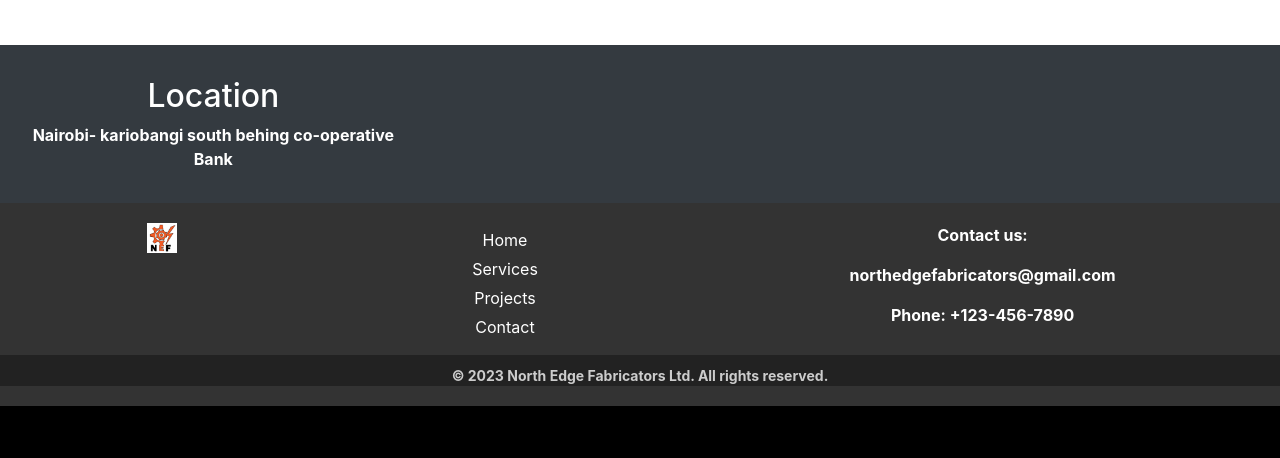
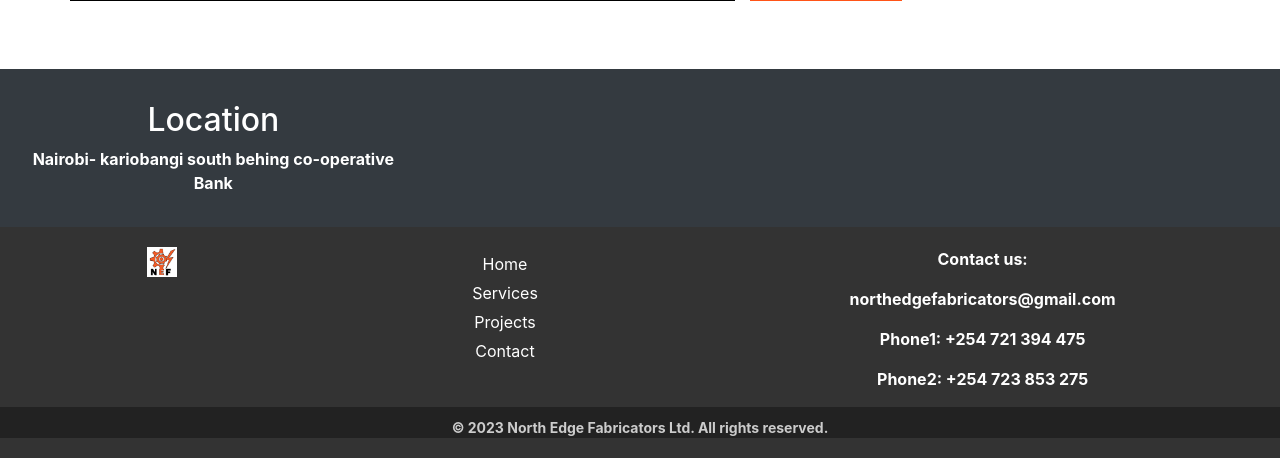
Before and after one commit to deni-cyber/nefproject, a Django app: page / in a window 1280 px wide. Shown: the part 2898-3356 px from the top of the page. Before the commit the page ends 3304 px from the top, so only its background shows below. Run offline with Django 4.2, Linux system fonts and the light colour scheme; data comes from the database, SQL or seed files in the repository.

Commit message:
added contacts to footer and more

```diff
--- a/homeapp/static/homeapp/css/main_style.css
+++ b/homeapp/static/homeapp/css/main_style.css
@@ -49,7 +49,7 @@
 
 @media (max-width: 600px) {
     .jumbotron h1{
-        font-size: 200%; /* Adjust font size for smaller screens */
+        font-size: 250%; /* Adjust font size for smaller screens */
     }
     .jumbotron p{
         font-size: 90%; /* Adjust font size for smaller screens */
--- a/homeapp/templates/homeapp/base.html
+++ b/homeapp/templates/homeapp/base.html
@@ -107,7 +107,9 @@
       <div class="footer-contact">
           <p>Contact us:</p>
           <p>northedgefabricators@gmail.com</p>
-          <p>Phone: +123-456-7890</p>
+          <p>Phone1: +254 721 394 475 </p>
+          <p>Phone2: +254 723 853 275</p>
+
       </div>
   </div>
   <div class="footer-bottom">
--- a/homeapp/templates/homeapp/home.html
+++ b/homeapp/templates/homeapp/home.html
@@ -77,7 +77,7 @@
 
 <section class="responsive-section">
     <div class="row">
-        <div class="col-md-5">
+        <div class="col-md-3">
             <h3>Our Services</h3>
 
             <div class="slideshow-container">
@@ -92,11 +92,16 @@
                 </div>
                 {% endfor %}
             </div>
+            <div>
+                <a> <button class="linkButton">Learn More →</button> </a>
+            </div>
+        </div>
+        <div class="col-md-4">
             {% for service in services %}
             <p class="listP2">{{service.name}}</p>
             {% endfor %}
         </div>
-        <div class="col-md-7 bg-dark">
+        <div class="col-md-5 bg-dark">
             <h3  class="boldh1">contact us now</h3>
 
 
```
